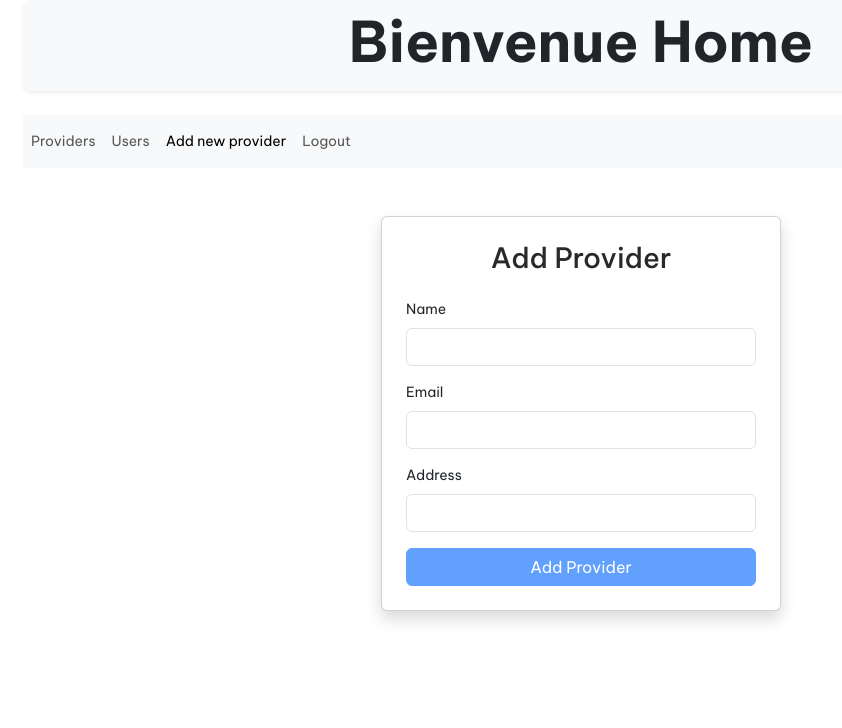
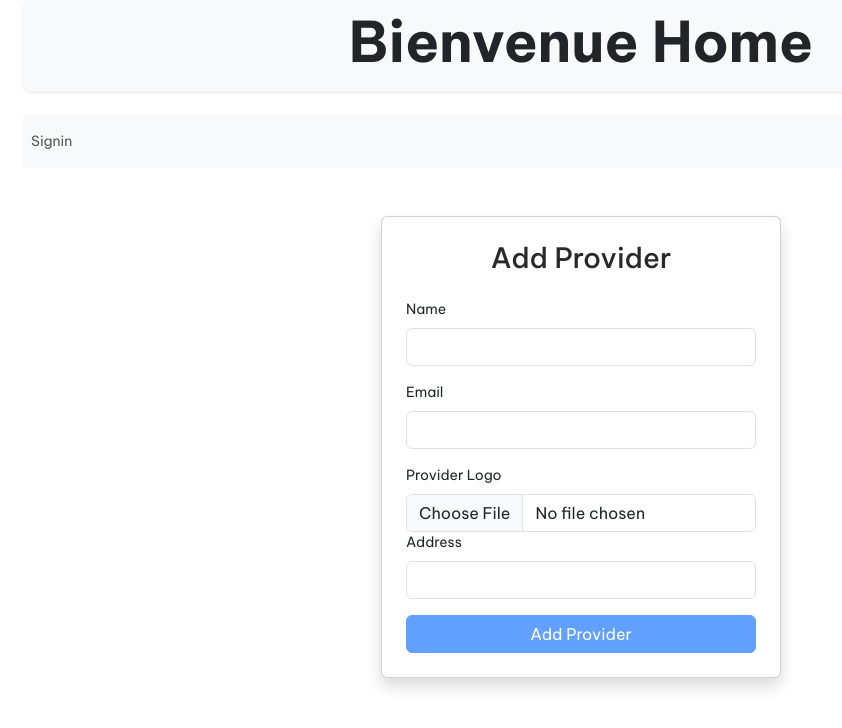
Before and after one commit to houssemgit2/ams_front, an Angular app: page /home/add-provider in a window 1280 px wide. Shown: the top 728 px of the page, without its empty margins (59-901 px from the left). Built offline with nearby package versions, Linux system fonts and the light colour scheme; sample sign-in values are in the browser's storage.

Commit message:
feat: upload images provider

```diff
--- a/src/app/components/navbar/navbar.html
+++ b/src/app/components/navbar/navbar.html
@@ -1,7 +1,7 @@
 <nav class="navbar navbar-expand-lg bg-light mb-2">
   <div class="collapse navbar-collapse" id="navbarNav">
     <ul class="navbar-nav">
-      @if (authenticationService.isUserLoggedIn()) {
+      @if (!authenticationService.isUserLoggedIn()) {
         <li class="nav-item">
           <a class="nav-link" routerLink="/home/providers" routerLinkActive="active"> Providers </a>
         </li>
--- a/src/app/pages/add-provider/add-provider.html
+++ b/src/app/pages/add-provider/add-provider.html
@@ -1,22 +1,12 @@
 <div class="container mt-5 d-flex justify-content-center">
-
-  <div style="width: 400px;">
-
+  <div style="width: 400px">
     <div class="card shadow p-4">
       <h3 class="mb-4 text-center">Add Provider</h3>
 
       <form #providerForm="ngForm" (ngSubmit)="onSubmit(providerForm)">
-
         <div class="mb-3">
           <label class="form-label">Name</label>
-          <input
-            type="text"
-            class="form-control"
-            name="name"
-            ngModel
-            required
-            #name="ngModel"
-          />
+          <input type="text" class="form-control" name="name" ngModel required #name="ngModel" />
           @if (name.invalid && name.touched) {
             <div class="text-danger">Name is required</div>
           }
@@ -38,6 +28,18 @@
           }
         </div>
 
+        <div cclass="mb-3">
+          <label class="form-label">Provider Logo </label>
+          <input
+            ngModel
+            name="providerImage"
+            class="form-control"
+            placeholder="Image"
+            type="file"
+            (change)="onFileChanged($event)"
+          />
+        </div>
+
         <div class="mb-3">
           <label class="form-label">Address</label>
           <input
@@ -53,17 +55,10 @@
           }
         </div>
 
-        <button
-          type="submit"
-          class="btn btn-primary w-100"
-          [disabled]="providerForm.invalid"
-        >
+        <button type="submit" class="btn btn-primary w-100" [disabled]="providerForm.invalid">
           Add Provider
         </button>
-
       </form>
     </div>
-
   </div>
-
 </div>
--- a/src/app/pages/add-provider/add-provider.ts
+++ b/src/app/pages/add-provider/add-provider.ts
@@ -11,20 +11,35 @@ import { Router } from '@angular/router';
   styleUrl: './add-provider.scss',
 })
 export class AddProvider {
+  selectedFile!: File;
   constructor(
     private providerService: ProviderService,
     private router: Router,
   ) {}
 
+  public onFileChanged(event: any) {
+    //Select File
+    this.selectedFile = event.target.files[0];
+    //console.log(this.selectedFile);
+  }
   onSubmit(providerForm: NgForm) {
-    if (providerForm.valid) {
-      this.providerService.saveProvider(providerForm.value).subscribe(
-        (data) => {
-          this.router.navigate(['/home/providers']);
-        },
-        (error) => console.log(error),
-      );
-      providerForm.reset();
-    }
+    const provider = new FormData();
+    provider.append('imageFile', this.selectedFile, this.selectedFile.name);
+    //provider.append('imageName',this.selectedFile.name);
+    provider.append('name', providerForm.value.name);
+    provider.append('email', providerForm.value.email);
+    provider.append('address', providerForm.value.address);
+
+    this.providerService.saveProvider(provider).subscribe(
+      (response) => {
+        console.log(response);
+        this.router.navigate(['home/providers']);
+      },
+      (error) => {
+        console.error(error);
+        // Handle error, e.g., show an error message
+        console.error('Erreur ajout provider', error);
+      },
+    );
   }
 }
--- a/src/app/pages/home/home.ts
+++ b/src/app/pages/home/home.ts
@@ -11,12 +11,4 @@ import { Navbar } from '../../components/navbar/navbar';
   templateUrl: './home.html',
   styleUrl: './home.scss',
 })
-export class Home {
-  providers: Provider[] = [
-    { id: 1, name: 'Samsung', email: 'contact@samsung.com', address: 'Corée du Sud' },
-    { id: 2, name: 'Toshiba', email: 'contact@toshiba.com', address: 'Japon' },
-    { id: 3, name: 'Apple', email: 'contact@apple.com', address: 'USA' },
-    { id: 4, name: 'Sony', email: 'contact@sony.com', address: 'Japon' },
-    { id: 5, name: 'LG', email: 'contact@lg.com', address: 'Corée du Sud' },
-  ];
-}
+export class Home {}
--- a/src/app/pages/login/login.ts
+++ b/src/app/pages/login/login.ts
@@ -39,11 +39,12 @@ export class Login implements OnInit {
   }*/
 
   checkLogin() {
-    this.loginservice.authenticate(this.username, this.password).subscribe(
+    this.router.navigate(['/home/providers']);
+    /*   this.loginservice.authenticate(this.username, this.password).subscribe(
       (data: any) => {
         (console.log(data), this.router.navigate(['/listProviders']));
       },
       (error: any) => (this.invalidLogin = true),
-    );
+    );*/
   }
 }
--- a/src/app/pages/providers-list/providers-list.html
+++ b/src/app/pages/providers-list/providers-list.html
@@ -3,6 +3,7 @@
     <thead class="table-dark">
       <tr>
         <th>#</th>
+        <th>Logo</th>
         <th>Nom</th>
         <th>Email</th>
         <th>Adresse</th>
@@ -14,6 +15,7 @@
       @for (provider of (listProviders | async) ?? []; track provider.id) {
         <tr>
           <td>{{ provider.id }}</td>
+          <td><img src="{{ urlUpload }}/{{ provider.logo }}" style="width: 3rem" /></td>
           <td>{{ provider.name }}</td>
           <td>{{ provider.email }}</td>
           <td>{{ provider.address }}</td>
--- a/src/app/pages/providers-list/providers-list.ts
+++ b/src/app/pages/providers-list/providers-list.ts
@@ -4,6 +4,7 @@ import { ProviderService } from '../../services/providerService';
 import { CommonModule } from '@angular/common';
 import { Provider } from '../../../models';
 import { ProviderModal } from '../../components/provider-modal/provider-modal';
+import { environment } from '../../../environments/environment.development';
 
 @Component({
   standalone: true,
@@ -15,6 +16,7 @@ import { ProviderModal } from '../../components/provider-modal/provider-modal';
 export class ProvidersList implements OnInit {
   listProviders = new BehaviorSubject<Provider[]>([]);
   selectedProvider = signal<Provider | null>(null);
+  urlUpload = environment.urlUploadImage;
 
   constructor(private providerService: ProviderService) {}
 
@@ -25,6 +27,8 @@ export class ProvidersList implements OnInit {
   loadProviders() {
     this.providerService.getProviders().subscribe({
       next: (data: Provider[]) => {
+        console.log('==>', data);
+
         this.listProviders.next(data);
       },
       error: (err) => console.error(err),
--- a/src/app/services/providerService.ts
+++ b/src/app/services/providerService.ts
@@ -19,7 +19,7 @@ export class ProviderService {
     return this.http.get<Provider[]>(this.apiUrl);
   }
 
-  saveProvider(provider: Provider): Observable<Provider> {
+  saveProvider(provider: any): Observable<Provider> {
     return this.http.post<Provider>(this.apiUrl, provider);
   }
 
--- a/src/environments/environment.development.ts
+++ b/src/environments/environment.development.ts
@@ -1,5 +1,6 @@
 export const environment = {
   production: false,
-  urlApi: 'http://localhost:8080',
+  urlApi: 'http://localhost:8081',
+  urlUploadImage: 'http://localhost:8081/uploads',
   authUrl: 'http://127.0.0.1:8081/api/auth/',
 };
--- a/src/environments/environment.ts
+++ b/src/environments/environment.ts
@@ -1,4 +1,5 @@
 export const environment = {
   production: false,
-  urlApi: 'http://localhost:8080',
+  urlApi: 'http://localhost:8081',
+  urlUploadImage: 'http://localhost:8081/uploads',
 };
```
Also changed, not shown: src/models.ts (+11 -10 lines).
